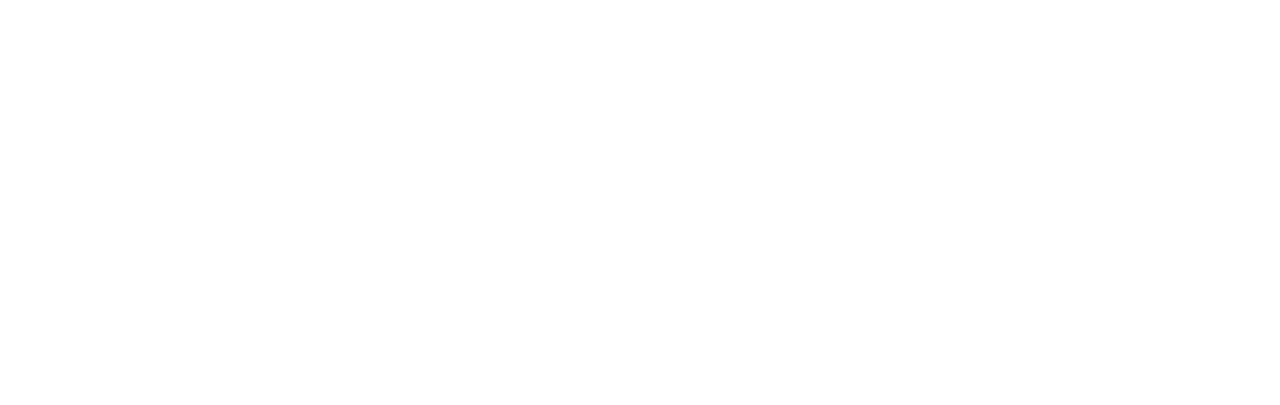
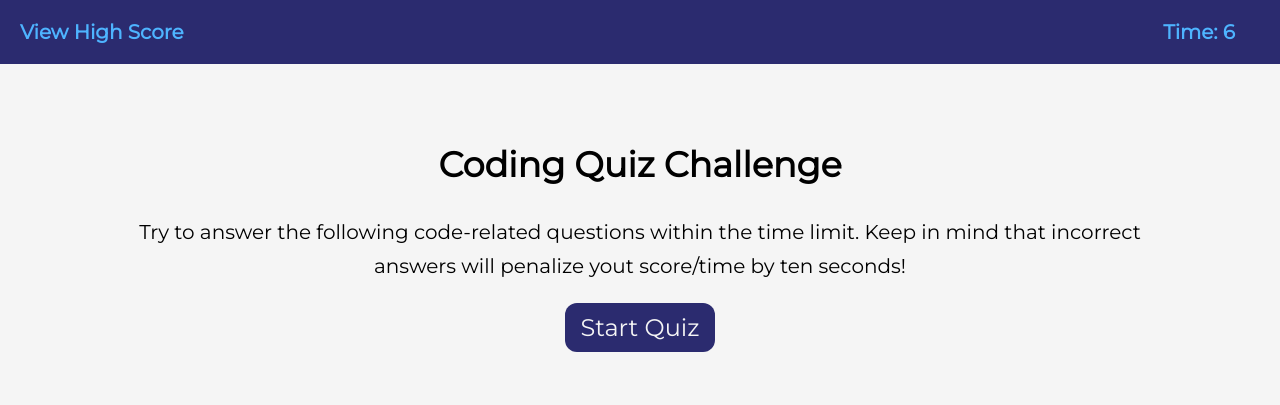
Before and after one commit to TigranBalayan10/code-quiz-tb, a plain HTML site: page index.html in a window 1280 px wide. Drawn offline with Linux system fonts and the light colour scheme.

Commit message:
Created html css and timer function

```diff
--- a/assets/css/styles.css
+++ b/assets/css/styles.css
@@ -0,0 +1,79 @@
+@import url('https://fonts.googleapis.com/css2?family=Montserrat');
+* {
+    font-family: Montserrat;
+    box-sizing: border-box;
+}
+
+ :root {
+    --primary: #2b2b6f;
+    --secondary: #4eb4ff;
+}
+
+body {
+    background: whitesmoke;
+    margin: 0;
+    padding: 0;
+}
+
+header {
+    background-color: var(--primary);
+}
+
+header ul {
+    display: flex;
+    justify-content: space-between;
+    list-style: none;
+    padding: 20px 45px 20px 20px;
+    margin: 0;
+}
+
+#high-score {
+    font-size: 20px;
+    font-weight: bold;
+    color: var(--secondary);
+    cursor: pointer;
+}
+
+#countdown {
+    font-size: 20px;
+    font-weight: bold;
+    color: var(--secondary);
+}
+
+main {
+    text-align: center;
+    padding: 50px 100px 50px 100px;
+}
+
+.welcome {
+    align-items: center;
+}
+
+.welcome h2 {
+    font-size: 35px;
+}
+
+.welcome p {
+    font-size: 20px;
+    line-height: 1.7;
+}
+
+.btn {
+    background-color: var(--primary);
+    outline: none;
+    border: none;
+    padding: 10px 15px;
+    border-radius: 12px;
+    color: whitesmoke;
+    font-size: 24px;
+}
+
+.btn:hover {
+    background-color: var(--secondary);
+    cursor: pointer;
+}
+
+.question {
+    font-size: 35px;
+    text-align: left;
+}
--- a/assets/js/script.js
+++ b/assets/js/script.js
@@ -0,0 +1,22 @@
+var timerEl = document.getElementById("countdown");
+
+
+function countdown() {
+    var timeLeft = 10;
+    var timeInterval = setInterval(function () {
+        // As long as the `timeLeft` is greater than 1
+        if (timeLeft > 0) {
+            // Set the `textContent` of `timerEl` to show the remaining seconds
+            timerEl.textContent = "Time: " + timeLeft;
+            // Decrement `timeLeft` by 1
+            timeLeft--;
+        } else {
+            // Once `timeLeft` gets to 0, set `timerEl` to an empty string
+            timerEl.textContent = "Time: 0";
+            // Use `clearInterval()` to stop the timer
+            clearInterval(timeInterval);
+        }
+    }, 1000);
+}
+
+countdown();
--- a/index.html
+++ b/index.html
@@ -1,12 +1,44 @@
 <!DOCTYPE html>
 <html lang="en">
+
 <head>
     <meta charset="UTF-8">
     <meta http-equiv="X-UA-Compatible" content="IE=edge">
     <meta name="viewport" content="width=device-width, initial-scale=1.0">
-    <title>Document</title>
+    <title>Quiz Challenge</title>
+    <link rel="stylesheet" href="./assets/css/styles.css">
 </head>
+
 <body>
+    <header>
+        <ul>
+            <li id="high-score">View High Score</li>
+            <li id="countdown">Timer: </li>
+        </ul>
+    </header>
+    <main id="main">
+        <div class="container">
+            <div class="welcome">
+                <h2>Coding Quiz Challenge</h2>
+                <p>Try to answer the following code-related questions within the time limit. Keep in mind that incorrect
+                    answers
+                    will penalize yout score/time by ten seconds!</p>
+                <button class="btn" id="btn-start">Start Quiz</button>
+            </div>
+            <div class="question" data-question="1" data-state="hidden"></div>
+            <div class="question" data-question="2" data-state="hidden"></div>
+            <div class="question" data-question="3" data-state="hidden"></div>
+            <div class="question" data-question="4" data-state="hidden"></div>
+            <div class="question" data-question="5" data-state="hidden"></div>
+            <div class="question" data-question="6" data-state="hidden"></div>
+            <div class="question" data-question="7" data-state="hidden"></div>
+            <div class="question" data-question="8" data-state="hidden"></div>
+            <div class="question" data-question="9" data-state="hidden"></div>
+            <div class="question" data-question="10" data-state="hidden"></div>
+        </div>
+        </div>
+    </main>
+    <script src="./assets/js/script.js"></script>
+</body>
 
-</body>
 </html>
```
